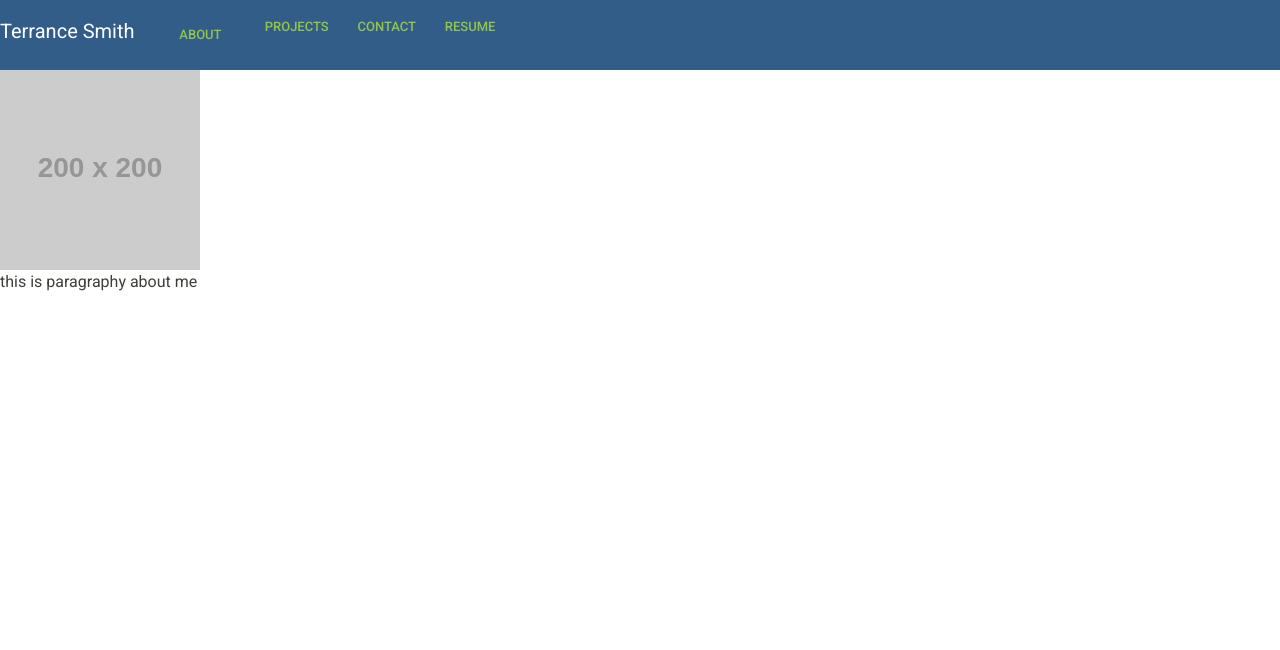
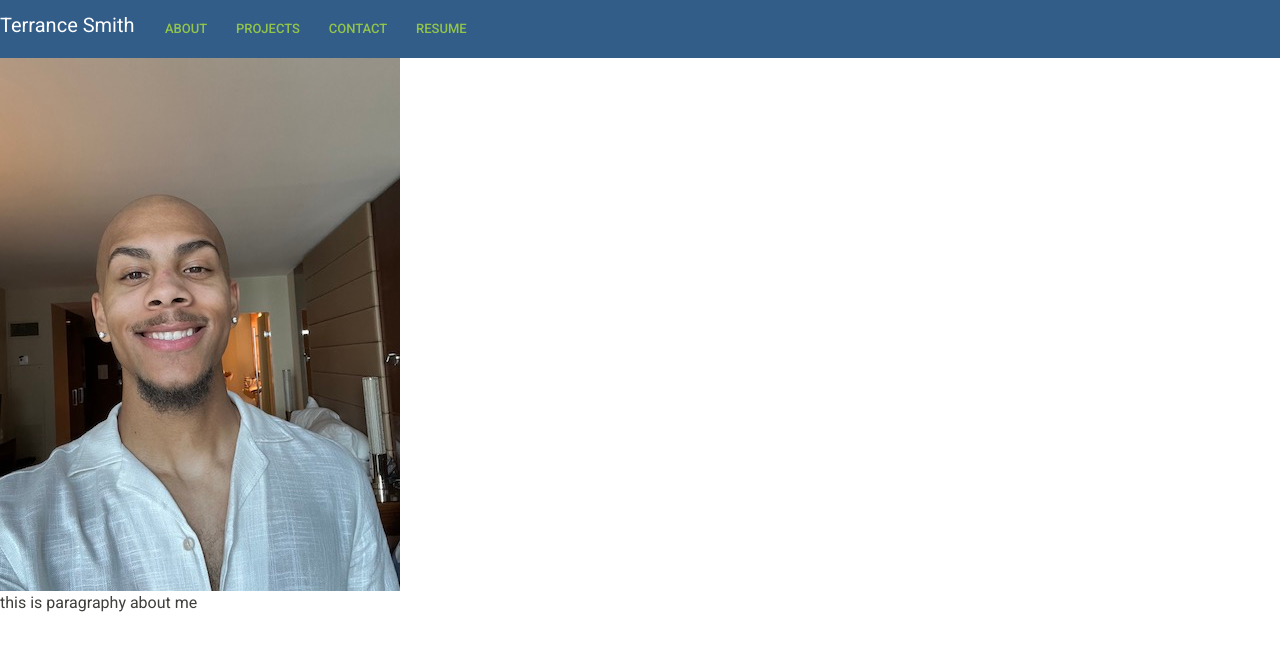
Before and after one commit to NewDev2298/my-react-portfolio, a React (Create React App) app: page / in a window 1280 px wide. Shown: the top 650 px of the page. Built offline with nearby package versions, Linux system fonts and the light colour scheme.

Commit message:
added styling to portfolio page and imported image

```diff
--- a/src/components/Header/index.js
+++ b/src/components/Header/index.js
@@ -6,7 +6,7 @@ const Header = ({ currentPage, changePage }) => {
             <nav class="navbar navbar-expand-lg navbar-dark bg-primary">
             <h3 class="navbar-brand">Terrance Smith</h3>
                 <ul className="nav">
-                    <li className="nav-item nav-link">
+                    <li className="nav-item ">
                         <a href="#about"
                             onClick={() => changePage('About')}
                             className={currentPage === 'About' ? 'nav-link active' : 'nav-link'}
--- a/src/components/pages/About/index.js
+++ b/src/components/pages/About/index.js
@@ -1,10 +1,10 @@
 import React from "react";
-
+import image from "../../../assets/images/terrance.jpeg"
 
 const About = () => {
     return(
         <div>
-            <img src="https://via.placeholder.com/200" alt=" Terrance Smith"/>
+            <img src={image} alt=" Terrance Smith"/>
             <section>
                 <p>
                     this is paragraphy about me
--- a/src/components/pages/Projects/index.js
+++ b/src/components/pages/Projects/index.js
@@ -1,20 +1,37 @@
 import React from "react";
 import Footer from "../../Footer"
 import Header from "../../Header"
+import "./test.css"
+const Projects = () => {
 
-const Projects = () => {
-    return(
-        <>
+    var test = {
+        taco: {
+            display:'flex',
+            flexWrap: 'wrap',
+            justifyContent: 'space-around',
+            padding: '16px',
+            alignItems: 'space-around',
+            height: '50vh'
+        },
 
-            <main>
+        bell: {
+            width: '300px',
+            height: '300px'
+        }
+    }
+
+    return (
+        <div>
+
             <h3>Portfolio</h3>
-            <img src="https://via.placeholder.com/200" alt="placeholder image"/>
-            <img src="https://via.placeholder.com/200" alt="placeholder image"/>
-            <img src="https://via.placeholder.com/200" alt="placeholder image"/>
-            <img src="https://via.placeholder.com/200" alt="placeholder image"/>
+            <main style={test.taco}>
+                <img style={test.bell} src="https://via.placeholder.com/300" alt="placeholder image" />
+                <img style={test.bell}src="https://via.placeholder.com/300" alt="placeholder image" />
+                <img style={test.bell} src="https://via.placeholder.com/300" alt="placeholder image" />
+                <img style={test.bell} src="https://via.placeholder.com/300" alt="placeholder image" />
             </main>
-        <Footer/>
-        </>
+            <Footer />
+        </ div>
     )
 }
 
--- /dev/null
+++ b/src/components/pages/Projects/test.css
@@ -0,0 +1,3 @@
+.taco{
+    background-color: blue;
+}
```
Also changed, not shown: public/assets/images/terrance.jpeg (renamed from src/components/pages/assets/images/IMG_0825.jpeg), src/assets/images/terrance.jpeg (added).
